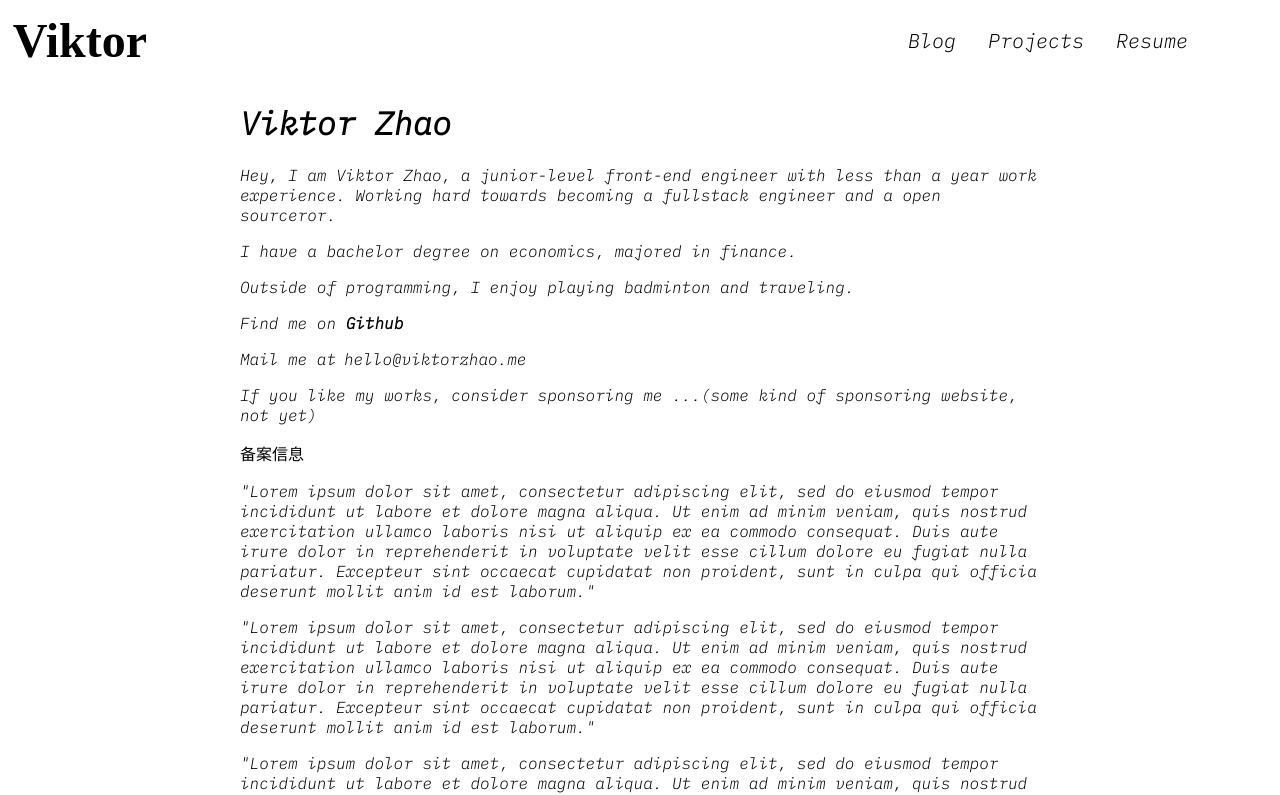
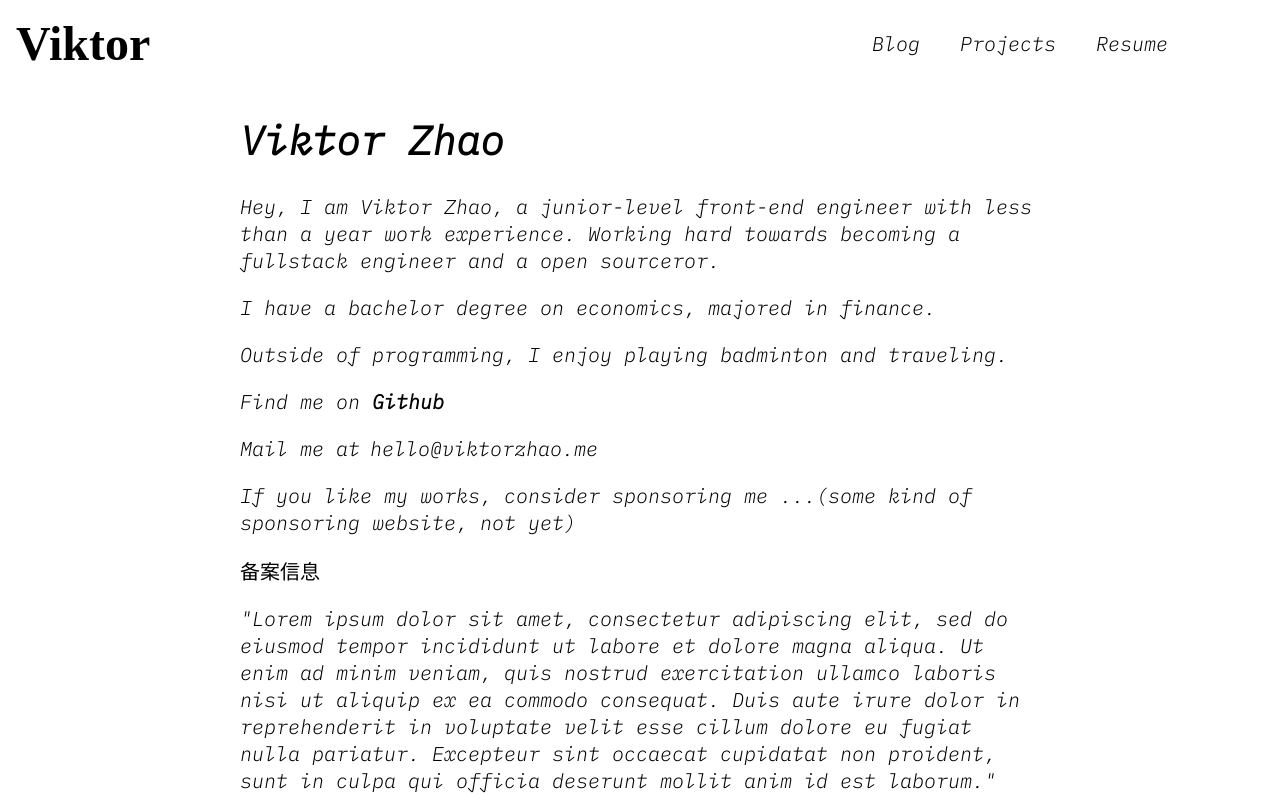
Before and after one commit to ViktorVan22/my-portfolio-site, a Next.js app: page / in a window 1280 px wide. Shown: the top 795 px of the page. Built offline with nearby package versions, Linux system fonts and the light colour scheme; a small style sheet from the web is missing; a web font is replaced by a local one.

Commit message:
还是修改样式。。。

```diff
--- a/styles/DarkMode.module.css
+++ b/styles/DarkMode.module.css
@@ -4,7 +4,7 @@
 }
 
 .mode_button i {
-  color: var(--element1);
+  color: var(--tertiary);
 }
 
 .mode_button:hover i {
--- a/styles/globals.css
+++ b/styles/globals.css
@@ -23,7 +23,7 @@
   --elementInverse: #111;
   --primary: #8fceff;
   --secondary: #72faca;
-  --tertiary: #eee8a9;
+  --tertiary: #ffd92d;
   --box-shadow: 20px 20px 60px #1d1d1d, -20px -20px 60px #272727;
 }
 
@@ -35,6 +35,7 @@ body {
   background-color: white;
   background-color: var(--surface1, #fff);
   transition: all 0.3s ease-in;
+  font-size: 20px;
 }
 
 a {
```
